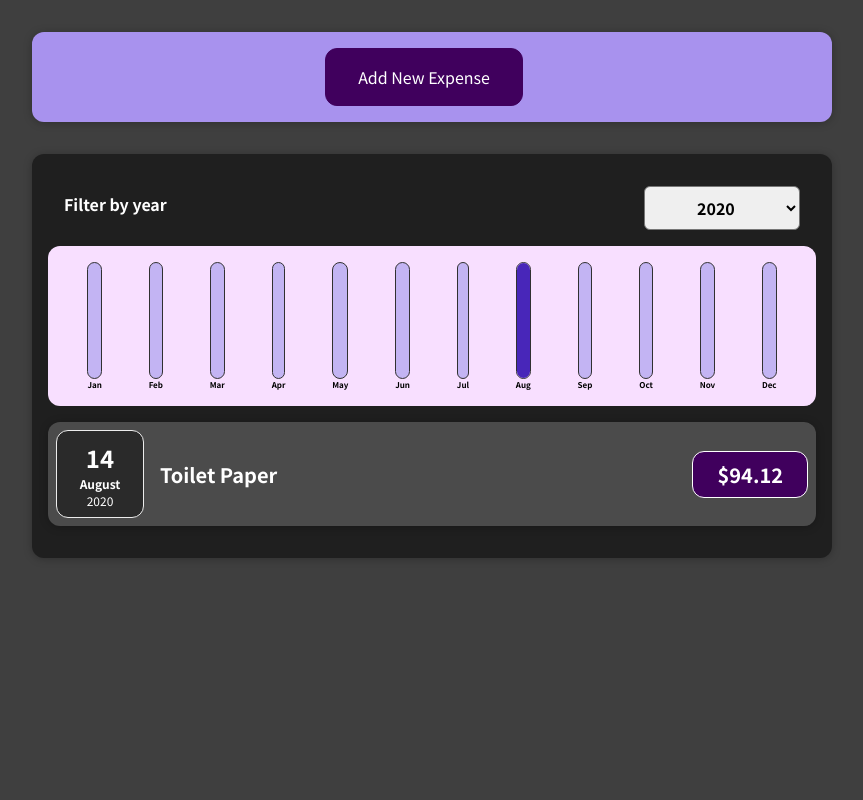
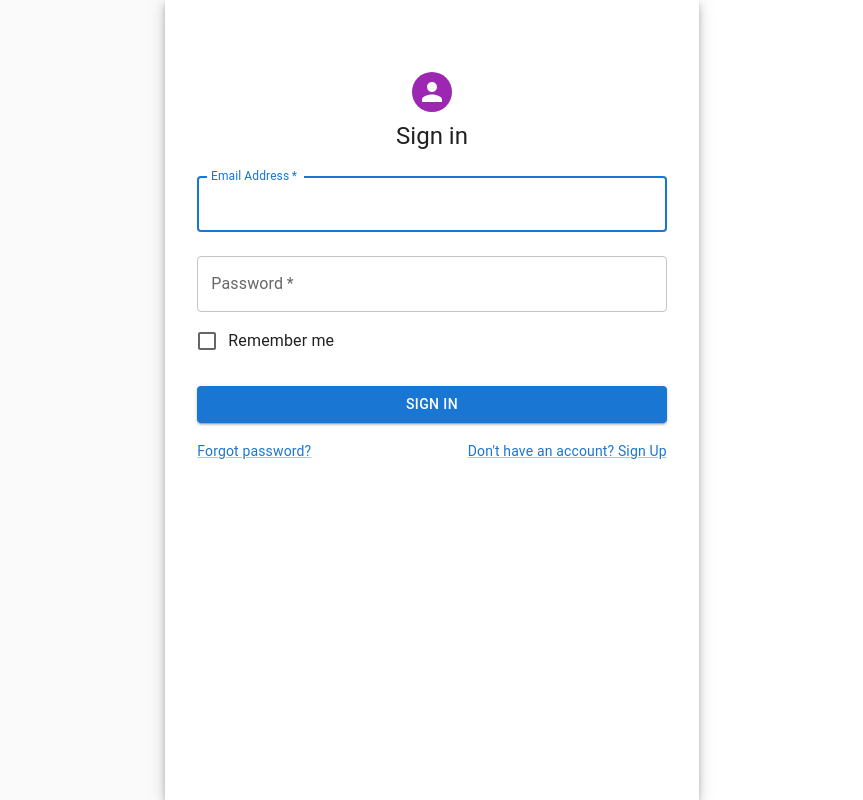
Before and after one commit to Rohanfizz/Expense-tracker-client, a React (Create React App) app: page / in a window 1280 px wide. Shown: the whole page, without its empty margins (208-1071 px from the left). Built offline with nearby package versions, Linux system fonts and the light colour scheme.

Commit message:
first commit

```diff
--- a/src/App.js
+++ b/src/App.js
@@ -1,7 +1,12 @@
 import { useState } from 'react';
+import Login from './components/Auth/Login';
 
 import Expenses from './components/Expenses/Expenses';
 import NewExpense from './components/NewExpense/NewExpense';
+
+import { useDispatch, useSelector } from 'react-redux';
+import { authSliceActions } from "../src/store";
+
 
 const DUMMY_EXPENSES = [
   {
@@ -33,6 +38,12 @@ const DUMMY_EXPENSES = [
 function App() {
   const [expenses, setExpenses] = useState(DUMMY_EXPENSES);
 
+  const dispatch = useDispatch();
+  // dispatch(authSliceActions.logout());
+
+  const authState =  useSelector((state) => state.isLoggedIn);
+  console.log(authState);
+
   const addExpenseHandler = expense => {
     setExpenses(prevExpenses => {
       return [expense, ...expenses];
@@ -41,8 +52,9 @@ function App() {
 
   return (
     <div>
-      <NewExpense onAddExpense={addExpenseHandler} />
-      <Expenses items={expenses} />
+      {!authState && <Login></Login>}
+      {authState && <NewExpense onAddExpense={addExpenseHandler} />}
+      {authState && <Expenses items={expenses} />}
     </div>
   );
 }
--- /dev/null
+++ b/src/components/Auth/Login.js
@@ -0,0 +1,173 @@
+import * as React from "react";
+import { useDispatch } from "react-redux";
+import { authSliceActions } from "../../store";
+
+import Avatar from "@mui/material/Avatar";
+import Button from "@mui/material/Button";
+import CssBaseline from "@mui/material/CssBaseline";
+import TextField from "@mui/material/TextField";
+import FormControlLabel from "@mui/material/FormControlLabel";
+import Checkbox from "@mui/material/Checkbox";
+import Link from "@mui/material/Link";
+import Paper from "@mui/material/Paper";
+import Box from "@mui/material/Box";
+import Grid from "@mui/material/Grid";
+import Typography from "@mui/material/Typography";
+import { createTheme, ThemeProvider } from "@mui/material/styles";
+
+const theme = createTheme();
+
+export default function Login() {
+  // const handleSubmit = (event: React.FormEvent<HTMLFormElement>) => {
+  //   event.preventDefault();
+  //   const data = new FormData(event.currentTarget);
+  //   // eslint-disable-next-line no-console
+  //   console.log({
+  //     email: data.get("email"),
+  //     password: data.get("password"),
+  //   });
+  // };
+  const dispatch = useDispatch();
+  // const router = useRouter();
+
+    const onClickHandler = () => {
+      // event.preventDefault();
+      dispatch(authSliceActions.login());
+    }
+
+  // const onSubmitHandler = async (event: React.FormEvent<HTMLFormElement>) => {
+    // event.preventDefault();
+
+  //   const data = new FormData(event.currentTarget);
+  //   // const enteredEmail = emailInputRef.current!.value;
+  //   // const enteredPassword = passwordInputRef.current!.value;
+
+  //   const enteredEmail = data.get("email");
+  //   const enteredPassword = data.get("password");
+  //   try {
+  //     const response = await fetch(
+  //       "https://identitytoolkit.googleapis.com/v1/accounts:signInWithPassword?key=AIzaSyDzXpKIbeKwgDndJpk1QvJws49LbGpnQWk",
+  //       {
+  //         method: "POST",
+  //         body: JSON.stringify({
+  //           email: enteredEmail,
+  //           password: enteredPassword,
+  //           returnSecureToken: true,
+  //         }),
+  //         headers: {
+  //           "Content-Type": "application/json",
+  //         },
+  //       }
+  //     );
+
+  //     if (!response.ok) {
+  //       throw new Error("Authentication Failed!");
+  //     }
+
+  //     const data = await response.json();
+  //     const TokenId = data.idToken;
+  //     console.log(data.name);
+  //     console.log(data.petName);
+  //     dispatch(authSliceActions.login(TokenId));
+  //     router.replace("/home");
+  //   } catch (err) {
+  //     alert(err);
+  //   }
+  // };
+
+  return (
+    <ThemeProvider theme={theme}>
+      <Grid container component="main" sx={{ height: "100vh" }}>
+        <CssBaseline />
+        <Grid
+
+          item
+          xs={false}
+          sm={4}
+          md={3.5}
+          sx={{
+            backgroundRepeat: "no-repeat",
+            backgroundColor: (t) =>
+              t.palette.mode === "light"
+                ? t.palette.grey[50]
+                : t.palette.grey[900],
+            backgroundSize: "cover",
+            backgroundPosition: "center",
+          }}
+        >
+        </Grid>
+        <Grid item xs={12} sm={8} md={5} component={Paper} elevation={6} square>
+          <Box
+            sx={{
+              my: 8,
+              mx: 4,
+              display: "flex",
+              flexDirection: "column",
+              alignItems: "center",
+            }}
+          >
+            <Avatar sx={{ m: 1, bgcolor: "secondary.main" }}>
+              {/* <LockOutlinedIcon /> */}
+            </Avatar>
+            <Typography component="h1" variant="h5">
+              Sign in
+            </Typography>
+            <Box
+              component="form"
+              noValidate
+              // onSubmit={onSubmitHandler}
+              sx={{ mt: 1 }}
+            >
+              <TextField
+                margin="normal"
+                required
+                fullWidth
+                id="email"
+                label="Email Address"
+                name="email"
+                autoComplete="email"
+                autoFocus
+              />
+              <TextField
+                margin="normal"
+                required
+                fullWidth
+                name="password"
+                label="Password"
+                type="password"
+                id="password"
+                autoComplete="current-password"
+              />
+              <FormControlLabel
+                control={<Checkbox value="remember" color="primary" />}
+                label="Remember me"
+              />
+              <Button
+                type="submit"
+                fullWidth
+                variant="contained"
+                sx={{ mt: 3, mb: 2 }}
+                onClick = {onClickHandler}
+              >
+                Sign In
+              </Button>
+              <Grid container>
+                <Grid item xs>
+                  <Link href="#" variant="body2">
+                    Forgot password?
+                  </Link>
+                </Grid>
+                <Grid item>
+                  <Link href="/signup" variant="body2">
+                    {"Don't have an account? Sign Up"}
+                  </Link>
+                </Grid>
+              </Grid>
+              {/* <Copyright sx={{ mt: 5 }} /> */}
+            </Box>
+          </Box>
+        </Grid>
+      </Grid>
+    </ThemeProvider>
+  );
+}
--- a/src/index.js
+++ b/src/index.js
@@ -1,6 +1,8 @@
 import ReactDOM from 'react-dom';
 
 import './index.css';
+import { Provider } from 'react-redux';
+import store from './store';
 import App from './App';
 
-ReactDOM.render(<App />, document.getElementById('root'));
+ReactDOM.render(<Provider store={store}><App /></Provider>, document.getElementById('root'));
--- /dev/null
+++ b/src/store/index.js
@@ -0,0 +1,26 @@
+import { configureStore,createSlice } from '@reduxjs/toolkit';
+
+const authInitialState = {
+    isLoggedIn: false,
+}
+
+const authSlice = createSlice({
+    name: 'auth',
+    initialState: authInitialState,
+    reducers: {
+        login(state , action) {
+            state.isLoggedIn = true;
+        },
+        logout(state){
+            state.isLoggedIn = false;
+        }
+    }
+});
+
+export const authSliceActions = authSlice.actions;
+
+const store = configureStore({
+    reducer: authSlice.reducer,
+});
+
+export default store;
```
Also changed, not shown: package.json (+10 -2 lines), 2 other files (tests, documents, lock files or other folders).
